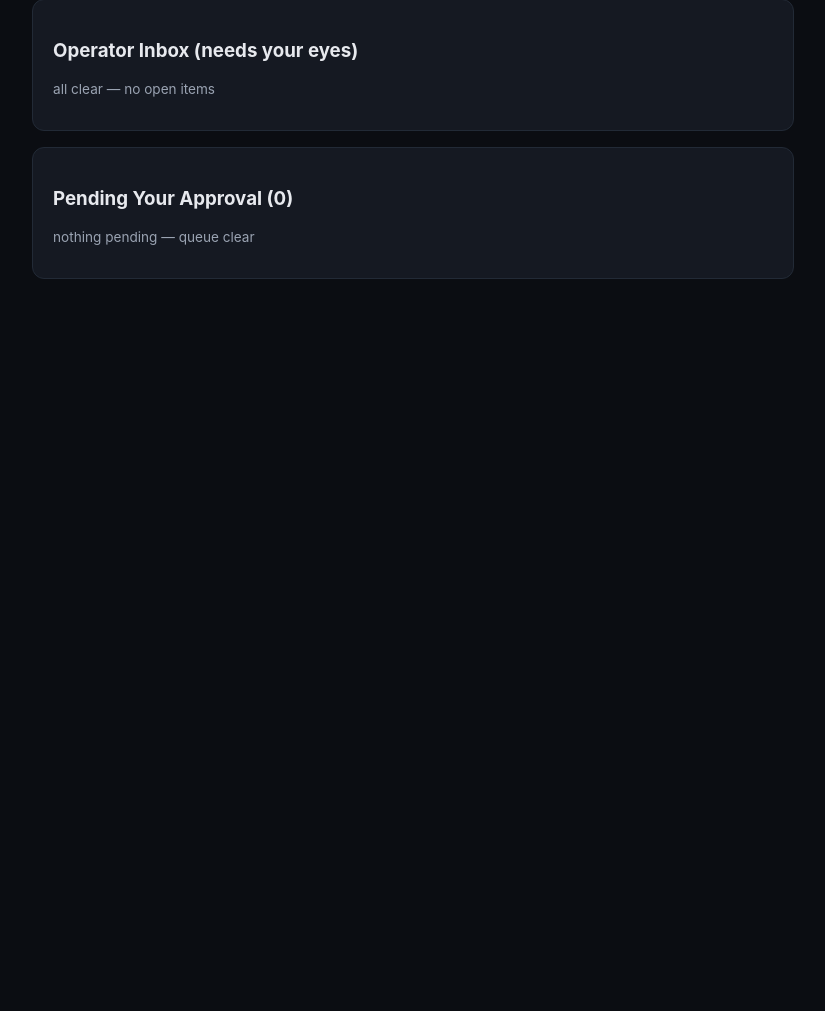
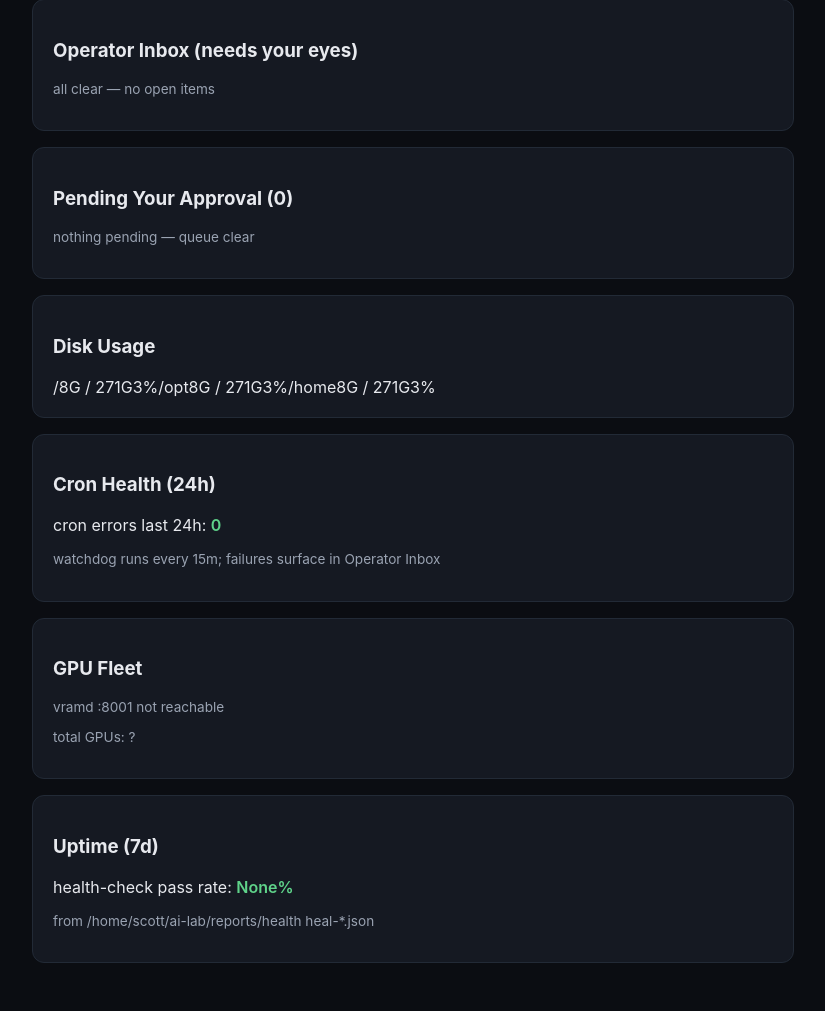
Before and after one commit to Hardonian/storefront, a FastAPI app: page /status in a window 1280 px wide. Shown: the part 1164-2175 px from the top of the page, without its empty margins (0-825 px from the left). Before the commit the page ends 1443 px from the top, so only its background shows below. Run offline with FastAPI, Linux system fonts and the light colour scheme; data that the repository does not hold is empty; parts of the project's set-up code (start-up, migrations or seed data) failed here and were passed over.

Commit message:
feat(storefront): conversion tracking, most-popular badge, discount capture, GPU+uptime+disk+cron cards in /status

```diff
--- a/app/main.py
+++ b/app/main.py
@@ -313,6 +313,20 @@
     hero_variant = flag_engine.evaluate_variant("hero_variant", _session_from(request))
     cta_variant = flag_engine.evaluate_variant("cta_variant", _session_from(request))
     dense_grid = flag_engine.get_flag("product_grid_dense", False)
+    # Most-popular slugs: top 3 by monthly_value_usd from offers.json (no traffic yet,
+    # so we surface the highest-addressable-value offers as social proof).
+    popular_slugs = []
+    try:
+        import json as _json
+        _offers = _json.loads(Path("/home/scott/ai-lab/productization/money-factory/offers.json").read_text())
+        def _val(o):
+            try:
+                return float(o.get("apva", {}).get("monthly_value_usd", 0) or 0)
+            except Exception:
+                return 0.0
+        popular_slugs = [o.get("slug") for o in sorted(_offers.get("offers", []), key=_val, reverse=True)[:3]]
+    except Exception:
+        popular_slugs = []
     tmpl = jinja_env.get_template("index.html")
     html = tmpl.render(
         products=products,
@@ -322,6 +336,7 @@
         hero_variant=hero_variant,
         cta_variant=cta_variant,
         product_grid_dense=dense_grid,
+        popular_slugs=popular_slugs,
     )
     return HTMLResponse(content=html)
 
@@ -525,6 +540,88 @@
     except Exception:
         pending = []
 
+    # Disk usage (root + the big data mounts)
+    disk = {}
+    try:
+        import shutil
+        for mp in ["/", "/opt", "/home"]:
+            try:
+                u = shutil.disk_usage(mp)
+                pct = round(u.used / u.total * 100)
+                disk[mp] = {"used_gb": round(u.used / 1e9), "total_gb": round(u.total / 1e9), "pct": pct}
+            except Exception:
+                pass
+    except Exception:
+        disk = {}
+
+    # Cron health (last 24h error count from operator inbox cron_error entries)
+    cron_errors_24h = 0
+    try:
+        if os.path.exists(inbox_path):
+            cutoff = time.time() - 24 * 3600
+            for line in open(inbox_path):
+                line = line.strip()
+                if not line:
+                    continue
+                try:
+                    r = json.loads(line)
+                except Exception:
+                    continue
+                if r.get("kind") != "cron_error":
+                    continue
+                try:
+                    ts = datetime.datetime.fromisoformat(r["ts"]).timestamp()
+                except Exception:
+                    ts = 0
+                if ts >= cutoff:
+                    cron_errors_24h += 1
+    except Exception:
+        cron_errors_24h = None
+
+    # GPU status (from vramd :8001 /metrics)
+    gpu = {}
+    try:
+        import urllib.request
+        with urllib.request.urlopen("http://127.0.0.1:8001/metrics", timeout=3) as resp:
+            metrics = resp.read().decode()
+        total = 0
+        for line in metrics.splitlines():
+            if line.startswith("VRAMD_gpu_total "):
+                total = int(line.split()[-1])
+            m = re.match(r'VRAMD_gpu_free_memory_mib\{gpu="([^"]+)"\} (\d+)', line)
+            if m:
+                gpu[m.group(1)] = {"free_mib": int(m.group(2))}
+            m2 = re.match(r'VRAMD_gpu_info\{gpu="([^"]+)",vendor="([^"]+)",model="([^"]+)"\}', line)
+            if m2:
+                if m2.group(1) not in gpu:
+                    gpu[m2.group(1)] = {}
+                gpu[m2.group(1)].update({"vendor": m2.group(2), "model": m2.group(3)})
+        gpu["_total"] = total
+    except Exception:
+        gpu = {}
+
+    # Uptime % from health-check history (last 7 days, 30-min cadence = 336 runs)
+    uptime = None
+    try:
+        health_dir = Path("/home/scott/ai-lab/reports/health")
+        if health_dir.exists():
+            files = sorted(health_dir.glob("heal-*.json"))
+            recent = [f for f in files if (time.time() - f.stat().st_mtime) <= 7 * 86400]
+            ok = 0
+            for f in recent:
+                try:
+                    d = json.loads(f.read_text())
+                    # heal-*.json records actions taken; empty actions = healthy.
+                    actions = d.get("actions", [])
+                    if isinstance(actions, list) and len(actions) == 0:
+                        ok += 1
+                except Exception:
+                    pass
+            if recent:
+                uptime = round(ok / len(recent) * 100)
+    except Exception:
+        uptime = None
+
     # Course-correction last ledger entry
     ledger = "/home/scott/ai-lab/reports/course-correction/ledger.jsonl"
     last_sprint = None
@@ -573,6 +670,10 @@
         "analytics": analytics,
         "inbox": inbox,
         "pending_review": pending,
+        "disk": disk,
+        "cron_errors_24h": cron_errors_24h,
+        "gpu": gpu,
+        "uptime_7d_pct": uptime,
     }
 
 
@@ -607,6 +708,16 @@
         f'<td class="meta">{r.get("action","")}</td></tr>'
         for r in s.get("pending_review", [])
     )
+    disk_rows = "".join(
+        f'<tr><td>{mp}</td><td>{d.get("used_gb")}G / {d.get("total_gb")}G</td>'
+        f'<td class="{"bad" if d.get("pct",0) >= 85 else "ok"}">{d.get("pct")}%</td></tr>'
+        for mp, d in s.get("disk", {}).items()
+    )
+    gpu_rows = "".join(
+        f'<tr><td>{g}</td><td>{d.get("model","?")}</td>'
+        f'<td>{d.get("free_mib","?")} MiB free</td></tr>'
+        for g, d in s.get("gpu", {}).items() if g != "_total"
+    )
     html = f"""<!doctype html><html lang="en"><head><meta charset="utf-8">
 <title>Lab Status</title>
 <style>body{{font-family:Inter,system-ui,sans-serif;background:#0b0d12;color:#e7e9ee;margin:0;padding:2rem}}
@@ -626,6 +737,21 @@
 </div>
 <div class="card"><h3>Pending Your Approval ({len(s.get('pending_review', []))})</h3>
 {pending_rows if pending_rows else '<p class="meta">nothing pending — queue clear</p>'}
+</div>
+<div class="card"><h3>Disk Usage</h3>
+{disk_rows if disk_rows else '<p class="meta">n/a</p>'}
+</div>
+<div class="card"><h3>Cron Health (24h)</h3>
+<p>cron errors last 24h: <b class="{ 'bad' if (s.get('cron_errors_24h') or 0) > 0 else 'ok' }">{s.get('cron_errors_24h', 'n/a')}</b></p>
+<p class="meta">watchdog runs every 15m; failures surface in Operator Inbox</p>
+</div>
+<div class="card"><h3>GPU Fleet</h3>
+{gpu_rows if gpu_rows else '<p class="meta">vramd :8001 not reachable</p>'}
+<p class="meta">total GPUs: {s.get('gpu',{}).get('_total','?')}</p>
+</div>
+<div class="card"><h3>Uptime (7d)</h3>
+<p>health-check pass rate: <b class="{ 'bad' if (s.get('uptime_7d_pct') or 100) < 99 else 'ok' }">{s.get('uptime_7d_pct','n/a')}%</b></p>
+<p class="meta">from /home/scott/ai-lab/reports/health heal-*.json</p>
 </div>
 </body></html>"""
     return HTMLResponse(content=html)
```
Also changed, not shown: app/templates/index.html (+8 -1 lines), static/landing-assets/analytics.js (added, +35 -0 lines).
